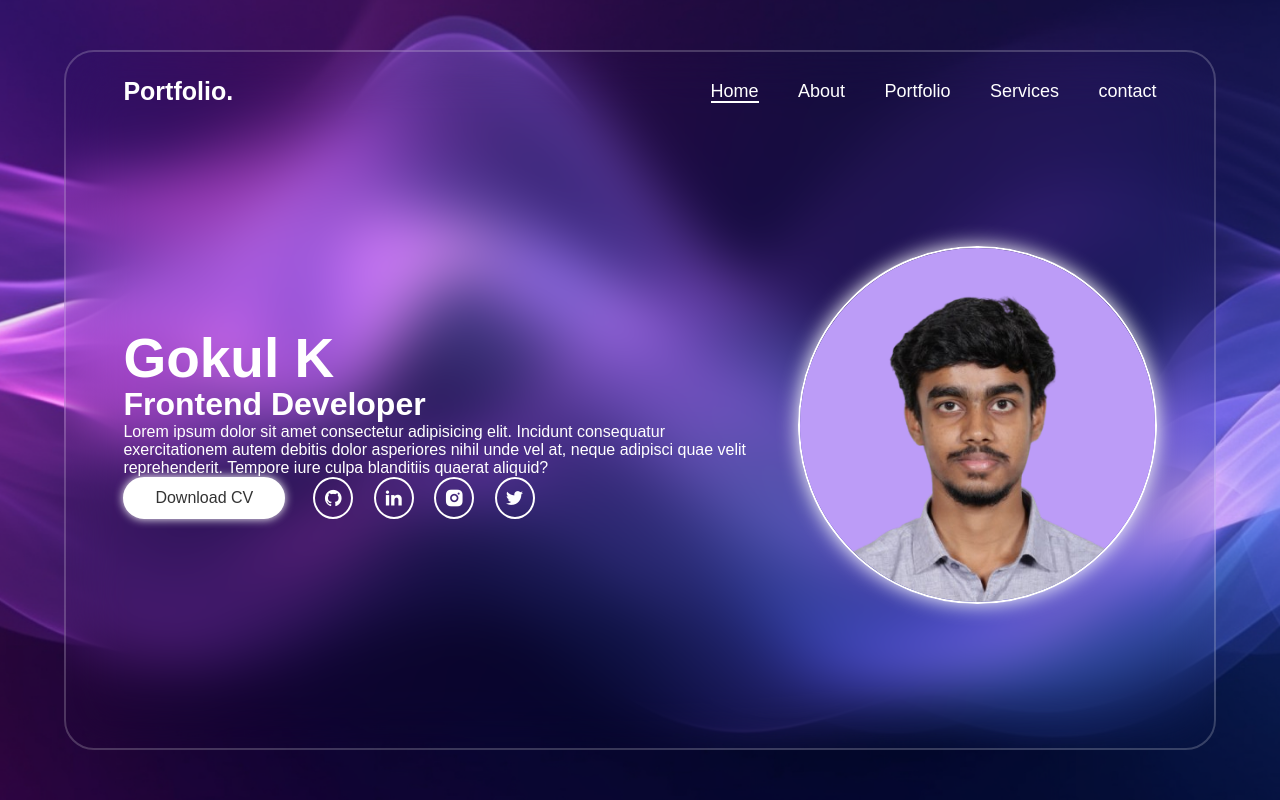
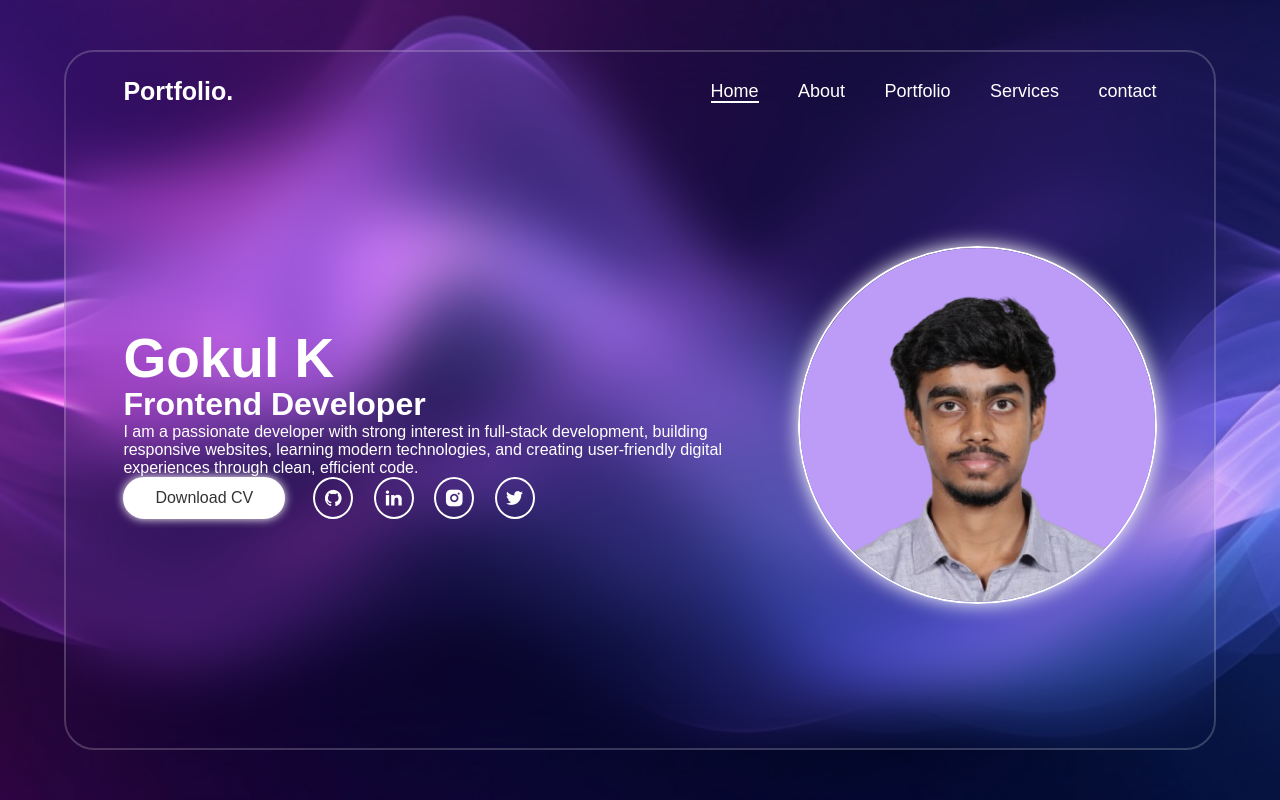
Before and after one commit to gokulk-dev/portfolio, a plain HTML site: page index.html in a window 1280 px wide. Drawn offline with nearby package versions, Linux system fonts and the light colour scheme.

Commit message:
Enhance developer introduction in index.html
Updated the introduction paragraph to reflect a more detailed description of the developer's skills and interests.

Signed-off-by: Gokul k <gokulk18112007@gmail.com>

```diff
--- a/index.html
+++ b/index.html
@@ -27,7 +27,7 @@
             <div class="home-details">
                 <h1>Gokul K</h1>
                 <h2>Frontend Developer</h2>
-                <p>Lorem ipsum dolor sit amet consectetur adipisicing elit. Incidunt consequatur exercitationem autem debitis dolor asperiores nihil unde vel at, neque adipisci quae velit reprehenderit. Tempore iure culpa blanditiis quaerat aliquid?
+                <p> I am a passionate developer with strong interest in full-stack development, building responsive websites, learning modern technologies, and creating user-friendly digital experiences through clean, efficient code.
 
                 </p>
                 <div class="download-social">
@@ -47,4 +47,5 @@
             </div>
         </section>
          </div>
+
 </body>
```
